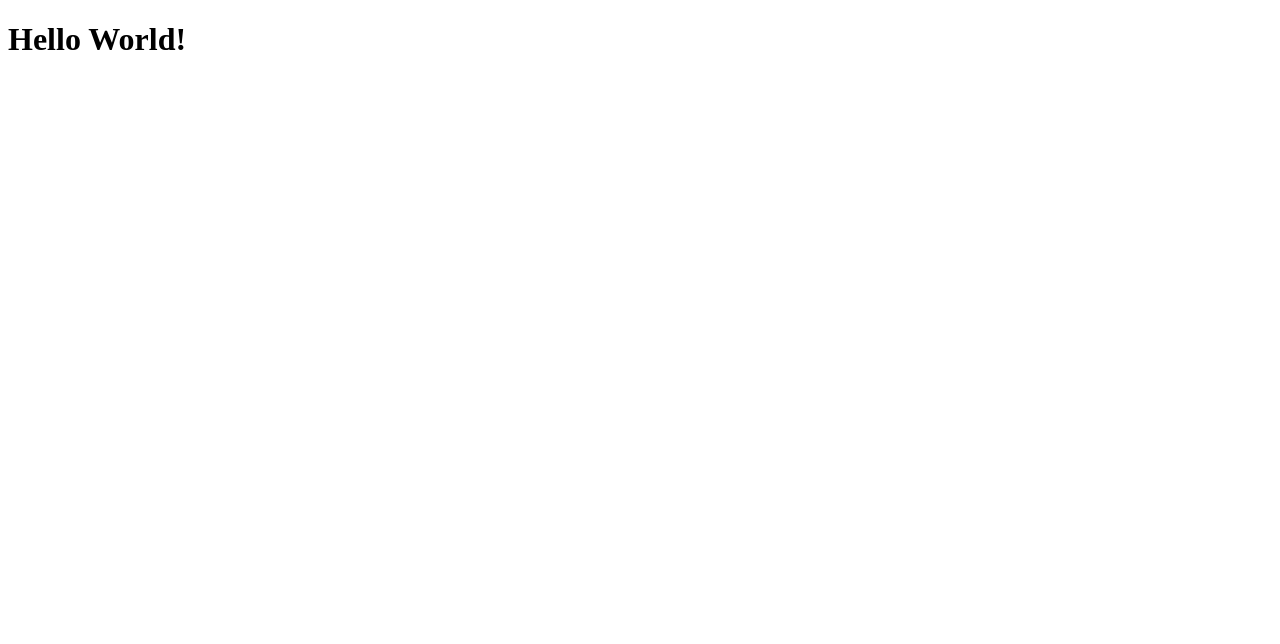
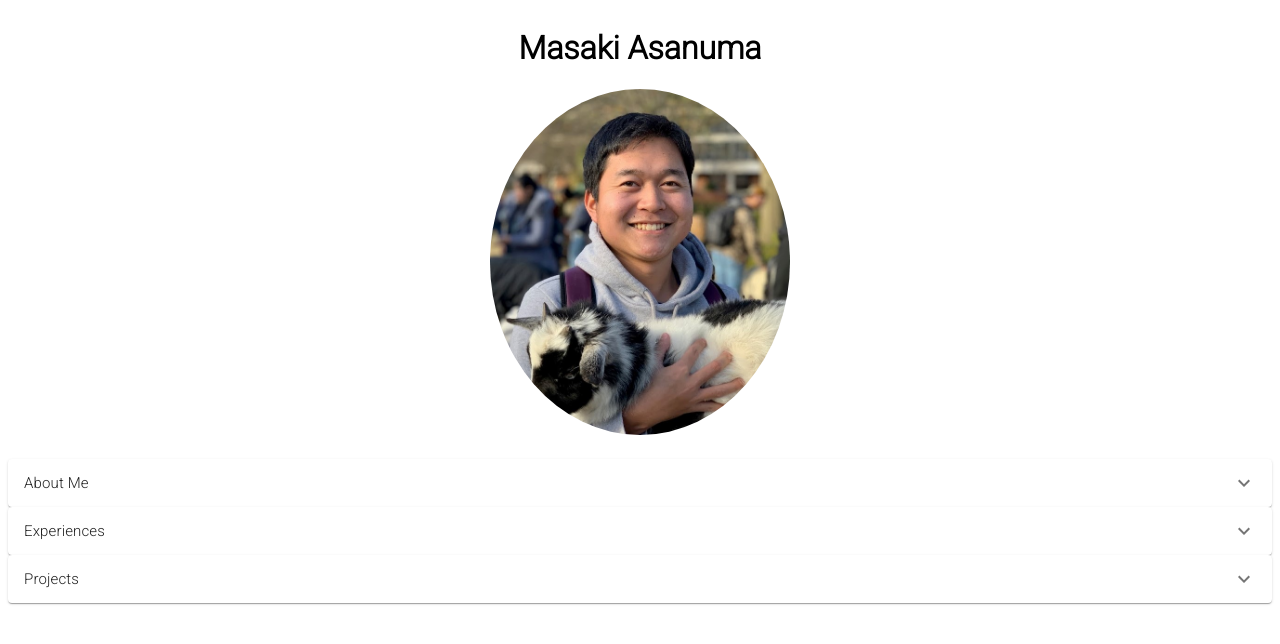
Before and after one commit to masakiasanuma/portfolio, a React (Create React App) app: page / in a window 1280 px wide. Shown: the top 644 px of the page. Built offline with nearby package versions, Linux system fonts and the light colour scheme.

Commit message:
Started messing around with some potential layouts for the website.

```diff
--- a/package.json
+++ b/package.json
@@ -4,6 +4,8 @@
   "version": "0.1.0",
   "private": true,
   "dependencies": {
+    "@material-ui/core": "^4.9.12",
+    "@material-ui/icons": "^4.9.1",
     "@testing-library/jest-dom": "^4.2.4",
     "@testing-library/react": "^9.5.0",
     "@testing-library/user-event": "^7.2.1",
--- a/public/index.html
+++ b/public/index.html
@@ -24,7 +24,7 @@
       work correctly both with client-side routing and a non-root public URL.
       Learn how to configure a non-root public URL by running `npm run build`.
     -->
-    <title>React App</title>
+    <title>Masaki Asanuma</title>
   </head>
   <body>
     <noscript>You need to enable JavaScript to run this app.</noscript>
--- a/src/App.js
+++ b/src/App.js
@@ -1,9 +1,20 @@
 import React from 'react'
+import Grid from '@material-ui/core/Grid'
+import Expansion from './components/expansions'
 
 const App = () => {
     return (
         <div>
-            <h1>Hello World!</h1>
+            <Grid container spacing={3}>
+                <Grid item xs={12}>
+                    <h1>Masaki Asanuma</h1>
+                    <img src={require('./images/profile.jpg')} alt="Masaki Asanuma" class="center" />
+                </Grid>
+                <Grid item xs={12}>
+                    <Expansion />
+                </Grid>
+            </Grid>
+
         </div>
     )
 }
--- /dev/null
+++ b/src/components/expansions.js
@@ -0,0 +1,14 @@
+import React from 'react'
+import Section from './section'
+
+const Expansion = () => {
+    return (
+        <div>
+            <Section title="About Me" body="Hey! I am a 2nd year Computer Science student at Georgia Institute of Technology." />
+            <Section title="Experiences" body="" />
+            <Section title="Projects" body="" />
+        </div>
+    )
+}
+
+export default Expansion
--- /dev/null
+++ b/src/components/section.js
@@ -0,0 +1,35 @@
+import React from 'react'
+import { makeStyles } from '@material-ui/core/styles';
+import ExpansionPanel from '@material-ui/core/ExpansionPanel';
+import ExpansionPanelSummary from '@material-ui/core/ExpansionPanelSummary';
+import ExpansionPanelDetails from '@material-ui/core/ExpansionPanelDetails';
+import Typography from '@material-ui/core/Typography';
+import ExpandMoreIcon from '@material-ui/icons/ExpandMore';
+
+const useStyles = makeStyles((theme) => ({
+    root: {
+        width: '100%',
+    },
+    heading: {
+        fontSize: theme.typography.pxToRem(15),
+        fontWeight: theme.typography.fontWeightRegular,
+    },
+}));
+
+const Section = (props) => {
+    const classes = useStyles()
+    return (
+        <div>
+            <ExpansionPanel>
+                <ExpansionPanelSummary expandIcon={<ExpandMoreIcon />} aria-controls="panel1a-content" id="panel1a-header">
+                    <Typography className={classes.heading}>{props.title}</Typography>
+                </ExpansionPanelSummary>
+                <ExpansionPanelDetails>
+                    <Typography>{props.body}</Typography>
+                </ExpansionPanelDetails>
+            </ExpansionPanel>
+        </div>
+    )
+}
+
+export default Section
--- a/src/index.js
+++ b/src/index.js
@@ -1,5 +1,6 @@
 import React from 'react'
 import ReactDOM from 'react-dom'
 import App from './app'
+import './styles/main.css'
 
 ReactDOM.render(<App />, document.getElementById('root'))
--- a/src/styles/main.css
+++ b/src/styles/main.css
@@ -1,3 +1,22 @@
+@import "https://fonts.googleapis.com/css2?family=Roboto:wght@300&display=swap";
+
 body {
-    height: 100%;
+    font-family: 'Roboto', sans-serif;
 }
+
+img {
+    border-radius: 50%;
+    max-height: 800px;
+    max-width: 300px;
+}
+
+h1 {
+    text-align: center;
+}
+
+.center {
+    display: block;
+    margin-left: auto;
+    margin-right: auto;
+    width: 50%;
+}
```
Also changed, not shown: src/images/profile.jpg (added), 1 other file (tests, documents, lock files or other folders).
